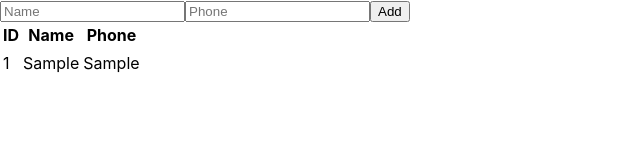
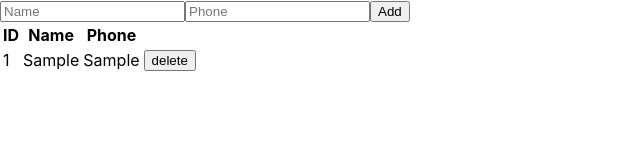
Before and after one commit to zdanovich89/client_base, a React (Create React App) app: page / in a window 1280 px wide. Both pictures are taken after typing "Sample", "Sample" into the empty fields and a click on the button "Add". Shown: the top 160 px of the page, without its empty margins (0-640 px from the left). Built offline with nearby package versions, Linux system fonts and the light colour scheme.

Commit message:
feat:creat button delete

```diff
--- a/src/jsx/ClientList.jsx
+++ b/src/jsx/ClientList.jsx
@@ -1,23 +1,18 @@
 import React from "react";
 import { AddClientForm } from "./AddClientForm";
 
-function addClient(
-  clients,
-  newClient
-) {
+function addClient(clients, newClient) {
   return [...clients, newClient];
 }
 
+function deleteClient(clients, id) {
+  const clientIndex = clients.findIndex(client => client.id === id);
+  return [...clients.slice(0, clientIndex), ...clients.slice(clientIndex + 1)];
+}
 
 export class ClientList extends React.Component {
   state = {
-    clients: [
-      {
-        id: "",
-        name: "",
-        phone: ""
-      }
-    ]
+    clients: []
   };
   nextId = 1;
 
@@ -25,7 +20,7 @@ export class ClientList extends React.Component {
     return (
       <>
         <AddClientForm
-          onSave={ (name, phone) => {
+          onSave={(name, phone) => {
             const newClient = {
               id: this.nextId,
               name,
@@ -43,17 +38,28 @@ export class ClientList extends React.Component {
               <th>ID</th>
               <th>Name</th>
               <th>Phone</th>
+              <th></th>
             </tr>
           </thead>
           <tbody>
-            {this.state.clients.map(newClient=> (
+            {this.state.clients.map(newClient => (
               <tr key={newClient.id}>
-                <td >{newClient.id}</td>
-                <td >{newClient.name}</td>
-                <td >{newClient.phone}</td>
+                <td>{newClient.id}</td>
+                <td>{newClient.name}</td>
+                <td>{newClient.phone}</td>
+                <td>
+                  <button
+                    onClick={evt =>
+                      this.setState({
+                        clients: deleteClient(this.state.clients, newClient.id)
+                      })
+                    }
+                  >
+                    delete
+                  </button>
+                </td>
               </tr>
             ))}
-
           </tbody>
         </table>
       </>
```
